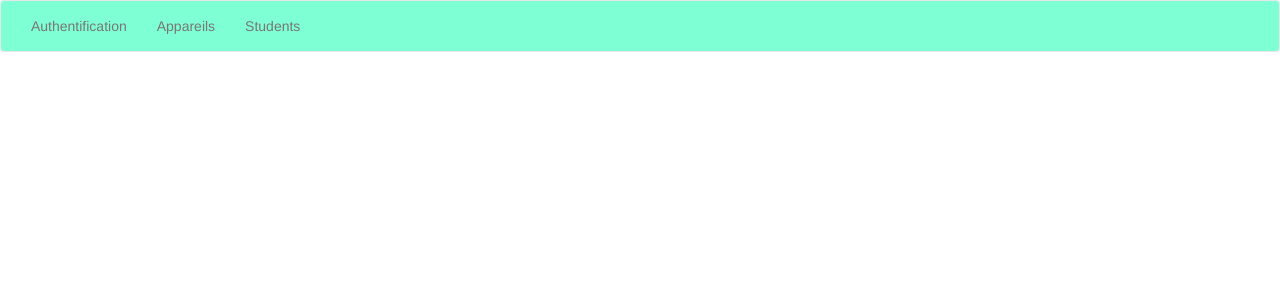
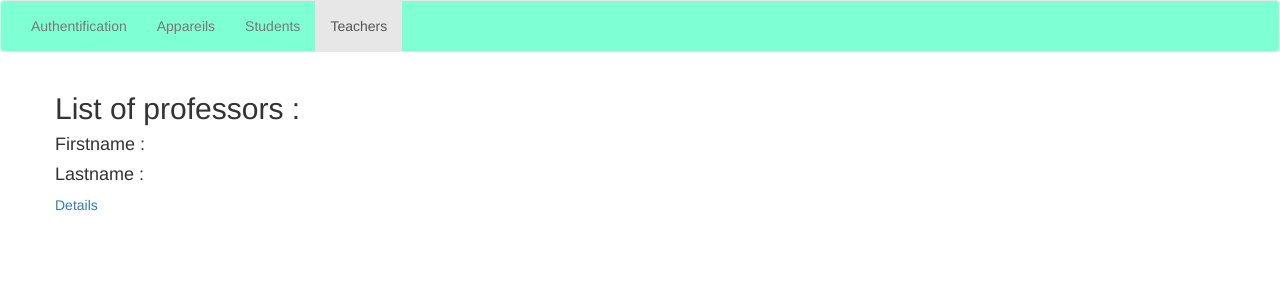
Before and after one commit to sebpivot/AngularGroupProjectAJMS, an Angular app: page /teachers in a window 1280 px wide. Before the commit this address led to /. Shown: the top 300 px of the page. Built offline with nearby package versions, Linux system fonts and the light colour scheme.

Commit message:
creation of the two components prof-list-view and prof-details: the first one display the list of teachers, and the second one select a teacher with its id. The methods are also defined. A new teacher.service is also created, with the corresponding modifications of the main component.

```diff
--- a/src/app/app.component.html
+++ b/src/app/app.component.html
@@ -4,6 +4,7 @@
       <li routerLinkActive="active"><a routerLink="auth"> Authentification </a></li>
       <li routerLinkActive="active"><a routerLink="appareils"> Appareils </a></li>
       <li routerLinkActive="active"><a routerLink="students"> Students </a></li>
+      <li routerLinkActive="active"><a routerLink="teachers"> Teachers </a></li>
     </ul>
   </div>
 </nav>
--- /dev/null
+++ b/src/app/prof-details/prof-details.component.html
@@ -0,0 +1,5 @@
+<body>
+<h2> Firstname: {{ teacherFirstname }} </h2>
+<p> Lastname: {{ teacherLastname }} </p>
+<a routerLink="/teachers"> Return to the list </a>
+</body>
--- /dev/null
+++ b/src/app/prof-details/prof-details.component.ts
@@ -0,0 +1,24 @@
+import { Component, OnInit } from '@angular/core';
+import {TeacherService} from '../services/teacher.service';
+import {ActivatedRoute} from '@angular/router';
+
+@Component({
+  selector: 'app-prof-details',
+  templateUrl: './prof-details.component.html',
+  styleUrls: ['./prof-details.component.css']
+})
+export class ProfDetailsComponent implements OnInit {
+
+  teacherFirstname = 'Prenom';
+  teacherLastname = 'Nom';
+
+  constructor(private teacherService: TeacherService,
+              private route: ActivatedRoute) { }
+
+  ngOnInit() {
+    const id = this.route.snapshot.params.id;
+    this.teacherFirstname = this.teacherService.getTeacherById(+id).teacherFirstname;
+    this.teacherLastname = this.teacherService.getTeacherById(+id).teacherLastname;
+  }
+
+}
--- /dev/null
+++ b/src/app/prof-list-view/prof-list-view.component.html
@@ -0,0 +1,8 @@
+<h2>List of professors :</h2>
+<ul class="list-group">
+
+  <h4>Firstname : {{ teacherFirstname }} </h4>
+  <h4>Lastname : {{ teacherLastname }} </h4>
+  <a [routerLink]="[teacherId]">Details</a>
+
+</ul>
--- /dev/null
+++ b/src/app/prof-list-view/prof-list-view.component.ts
@@ -0,0 +1,22 @@
+import {Component, Input, OnInit} from '@angular/core';
+
+@Component({
+  selector: 'app-prof-list-view',
+  templateUrl: './prof-list-view.component.html',
+  styleUrls: ['./prof-list-view.component.css']
+})
+export class ProfListViewComponent implements OnInit {
+
+  @Input() teacherFirstname;
+  @Input() teacherLastname;
+  @Input() index;
+  @Input() teacherId;
+
+  students: any[];
+
+  constructor() { }
+
+  ngOnInit() {
+  }
+
+}
--- /dev/null
+++ b/src/app/services/teacher.service.ts
@@ -0,0 +1,54 @@
+import {Injectable} from '@angular/core';
+import {Subject} from 'rxjs';
+/*import {HttpClient} from '@angular/common/http';*/
+
+/*// @ts-ignore
+@Injectable*/
+export class TeacherService {
+
+  /*
+
+    appareilsSubject = new Subject<any[]>();
+  */
+
+  teachers = [
+    {
+      id: 1,
+      teacherFirstname: 'Boris',
+      teacherLastname: 'Sauvage',
+    },
+    {
+      id: 2,
+      teacherFirstname: 'Attif',
+      teacherLastname: 'Dad',
+    },
+  ];
+
+  /*
+
+    constructor(private httpClient: HttpClient) { }
+  */
+
+
+  getTeacherById(id: number) {
+    const teacher = this.teachers.find(
+      (s) => {
+        return s.id === id;
+      }
+    );
+    return teacher;
+  }
+
+  /*  saveAppareilsToServer() {
+      this.httpClient
+        .post('https://httpclient-demo.firebaseio.com/appareils.json', this.appareils)
+        .subscribe(
+          () => {
+            console.log('Enregistrement terminé !');
+          },
+          (error) => {
+            console.log('Erreur ! : ' + error);
+          }
+        );
+    }*/
+}
```
Also changed, not shown: src/app/app.module.ts (+11 -3 lines), src/app/prof-details/prof-details.component.css (added), src/app/prof-list-view/prof-list-view.component.css (added), 2 other files (tests, documents, lock files or other folders).
